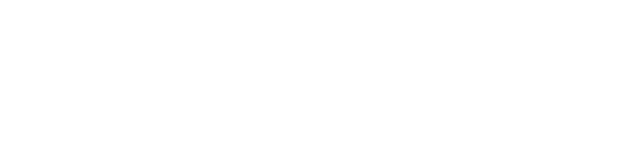
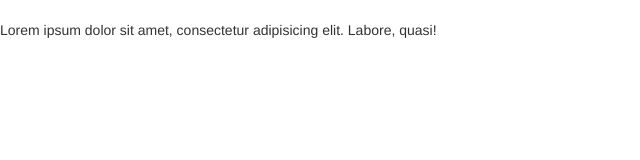
Before and after one commit to dmitryMix/test, a plain HTML site: page index.html in a window 1280 px wide. Shown: the whole page, without its empty margins (0-640 px from the left). Drawn offline with nearby package versions, Linux system fonts and the light colour scheme.

Commit message:
второй комент

```diff
--- a/index.html
+++ b/index.html
@@ -20,7 +20,7 @@
   </head>
   <body>
  <h1></h1>
- <p></p>
+ <p>Lorem ipsum dolor sit amet, consectetur adipisicing elit. Labore, quasi!</p>
 
         <!-- jQuery (necessary for Bootstrap's JavaScript plugins) -->
     <script src="https://ajax.googleapis.com/ajax/libs/jquery/1.12.4/jquery.min.js"></script>
```
